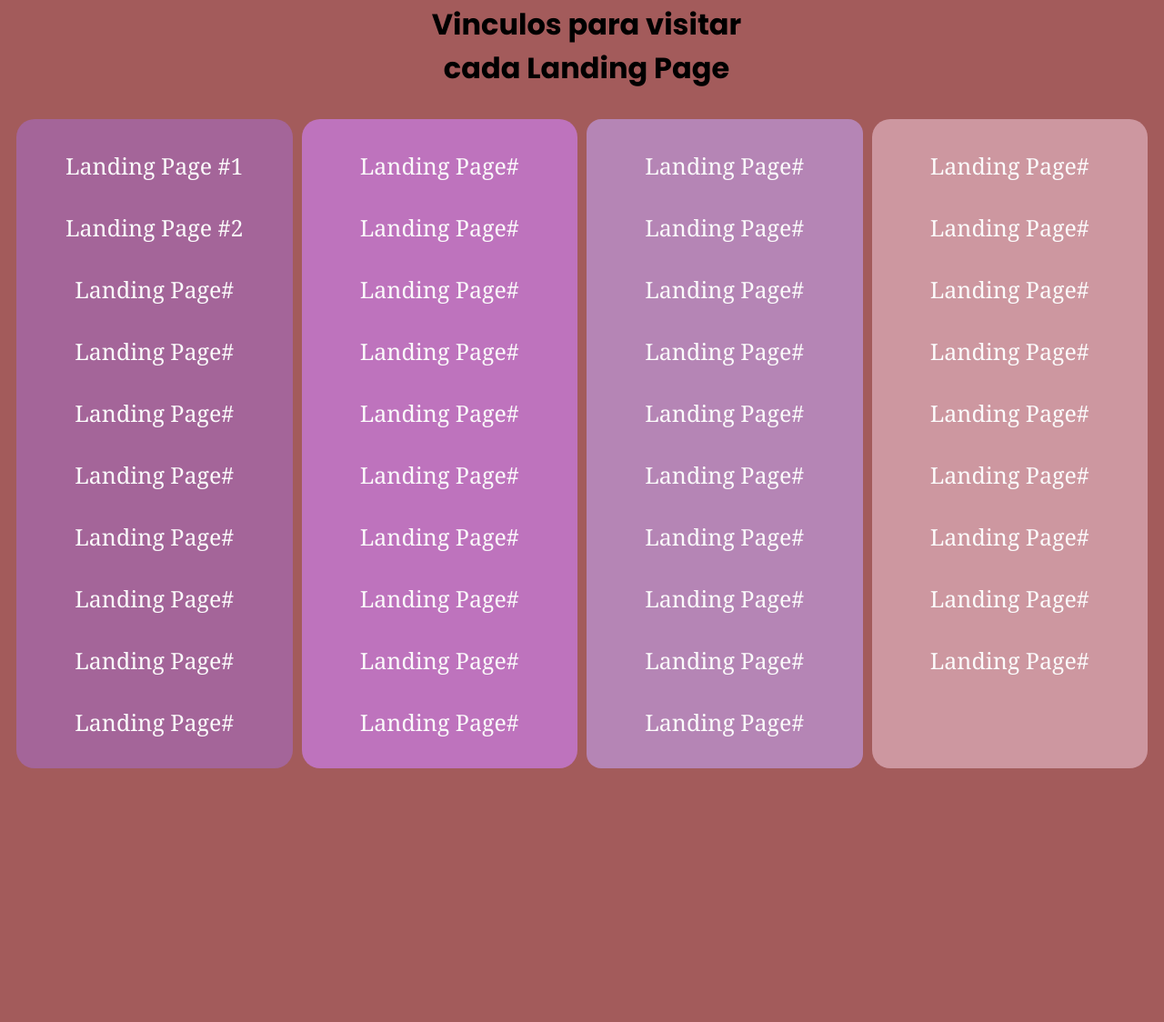
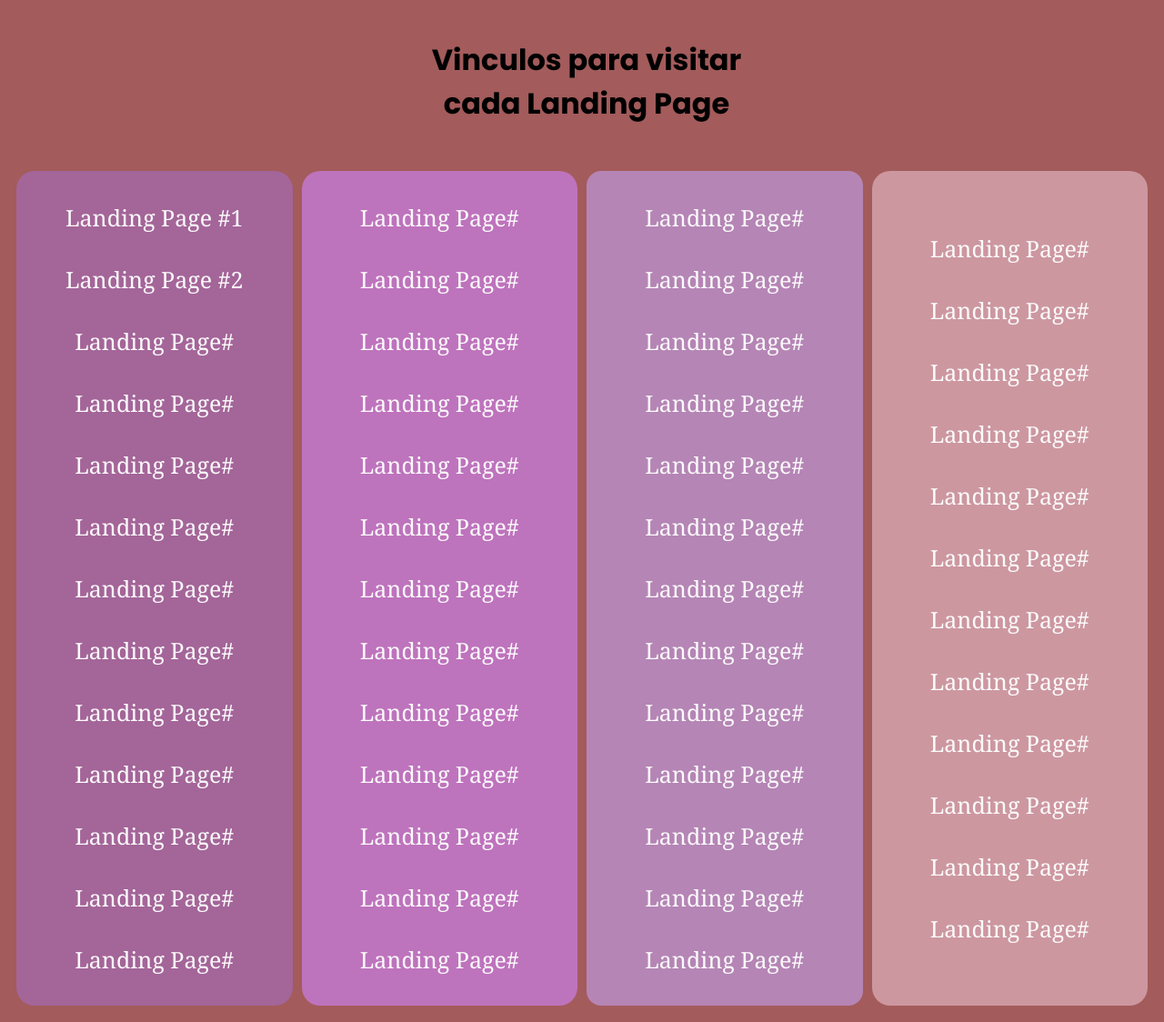
Before and after one commit to MariaFernandaGamez/proyecto_Landing_Pages, a plain HTML site: page index.html in a window 1280 px wide. Shown: the part 18-1142 px from the top of the page at 91% size. Before the commit the page ends 881 px from the top, so only its background shows below. Drawn offline with Linux system fonts and the light colour scheme; a web font is replaced by a local one.

Commit message:
avances pequeños

```diff
--- a/index.html
+++ b/index.html
@@ -22,10 +22,16 @@
             <a href="" >Landing Page#</a><br><br>
             <a href="" >Landing Page#</a><br><br>
             <a href="" >Landing Page#</a><br><br>
+            <a href="" >Landing Page#</a><br><br>
+            <a href="" >Landing Page#</a><br><br>
+            <a href="" >Landing Page#</a><br><br>
         </div>
 
         <div class="d2" style="width: 25%;">
             <br>
+        <a href="" >Landing Page#</a><br><br>
+        <a href="" >Landing Page#</a><br><br>
+        <a href="" >Landing Page#</a><br><br>
         <a href="" >Landing Page#</a><br><br>
         <a href="" >Landing Page#</a><br><br>
         <a href="" >Landing Page#</a><br><br>
@@ -51,11 +57,17 @@
         <a href="" >Landing Page#</a><br><br>
         <a href="" >Landing Page#</a><br><br>
         <a href="" >Landing Page#</a><br><br>
+        <a href="" >Landing Page#</a><br><br>
+        <a href="" >Landing Page#</a><br><br>
+        <a href="" >Landing Page#</a><br><br>
 
         </div>
 
         <div class="d4" style="width: 25%;">
-            <br>
+            <br><br>
+        <a href="" >Landing Page#</a><br><br>
+        <a href="" >Landing Page#</a><br><br>
+        <a href="" >Landing Page#</a><br><br>
         <a href="" >Landing Page#</a><br><br>
         <a href="" >Landing Page#</a><br><br>
         <a href="" >Landing Page#</a><br><br>
--- a/style.css
+++ b/style.css
@@ -3,6 +3,10 @@ body{
     background-color: rgb(163, 91, 91);
     font-family: "Poppins", sans-serif;
 
+}
+h1{
+    margin-top: 60px;
+    margin-bottom: 40px;
 }
 .container{
     display: flex;
```
Also changed, not shown: segundo_landing/style2.css (added).
